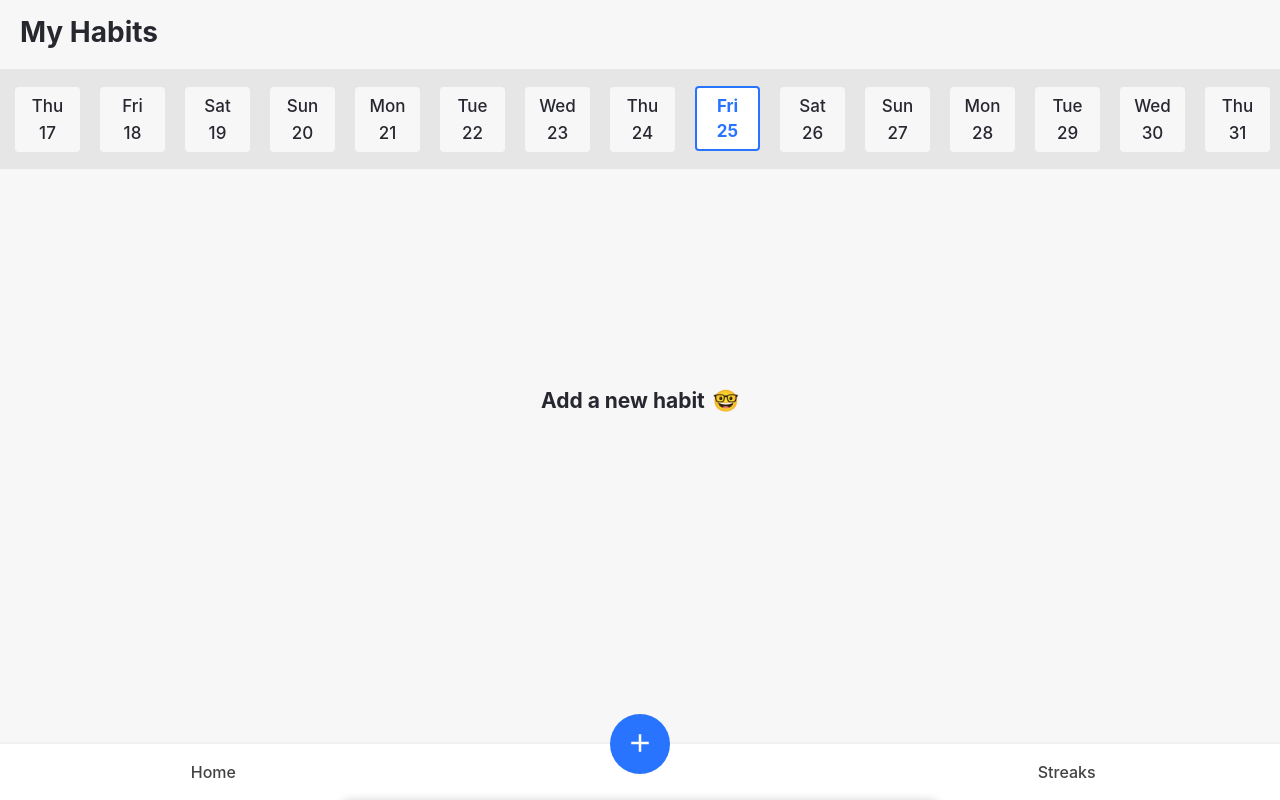
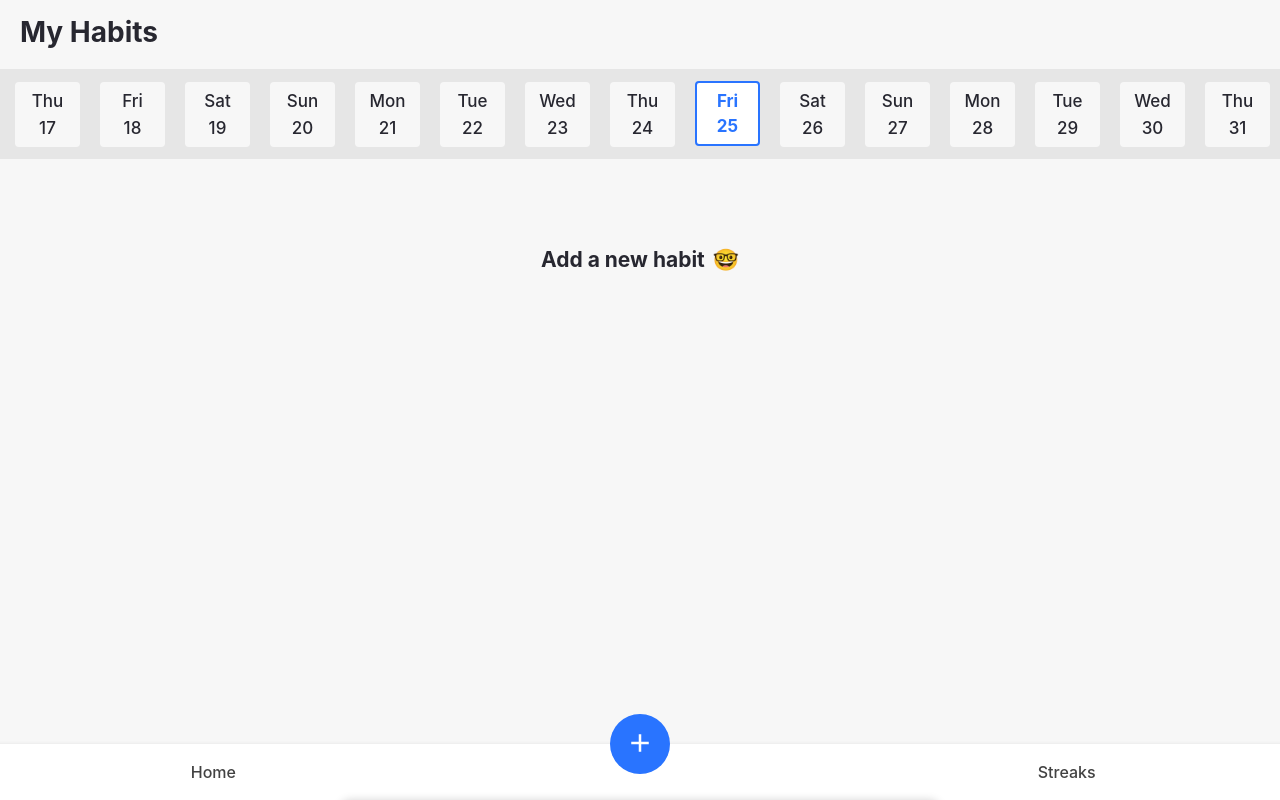
Before and after one commit to gokulkrishh/habits-tracker, a React (Create React App) app: page / in a window 1280 px wide. Built offline with nearby package versions, Linux system fonts and the light colour scheme.

Commit message:
Some changes for UI with icons

```diff
--- a/src/Calender/styles.scss
+++ b/src/Calender/styles.scss
@@ -1,13 +1,12 @@
 .Calender {
-  height: 100px;
+  height: 90px;
   background-color: #e6e6e6;
-  overflow: auto;
-  position: sticky;
-  top: 68px;
+  overflow: scroll;
   display: flex;
 
   ul {
     white-space: nowrap;
+    margin: 12px 0;
   }
 
   li {
@@ -23,7 +22,7 @@
     flex-direction: column;
     justify-content: space-around;
     user-select: none;
-    margin: 17px 10px;
+    margin: 0 10px;
 
     &:active {
       opacity: 0.7;
@@ -41,7 +40,3 @@
     }
   }
 }
-
-.Calender::-webkit-scrollbar {
-  width: 0px !important;
-}
--- a/src/Habits/styles.scss
+++ b/src/Habits/styles.scss
@@ -5,15 +5,10 @@
   margin-bottom: 50px;
 
   &__empty {
-    height: 100%;
+    height: 200px;
     display: flex;
     align-items: center;
     justify-content: center;
-    position: fixed;
-    left: 0;
-    right: 0;
-    bottom: 0;
-    margin: auto;
 
     h2 {
       display: flex;
```
